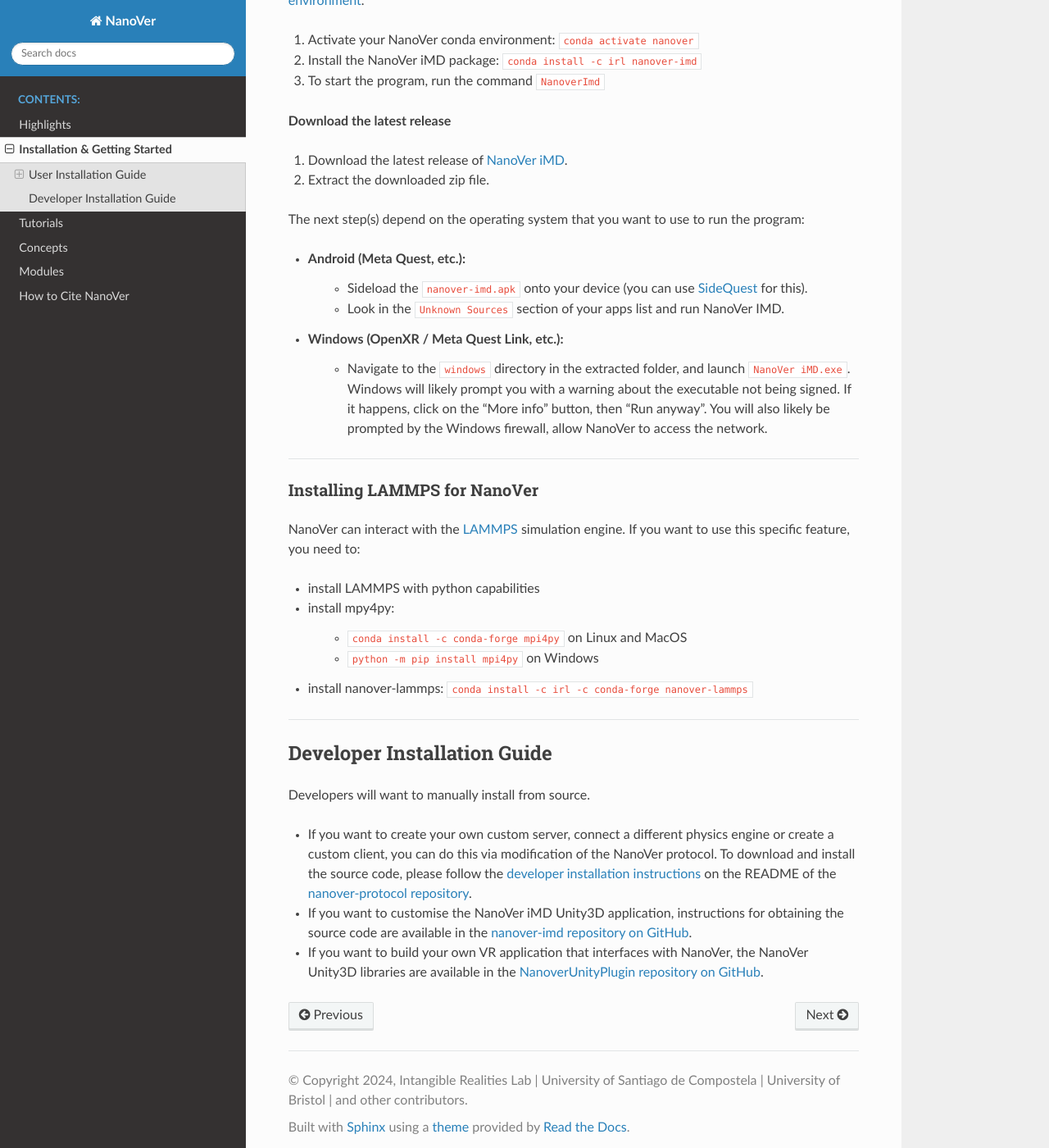
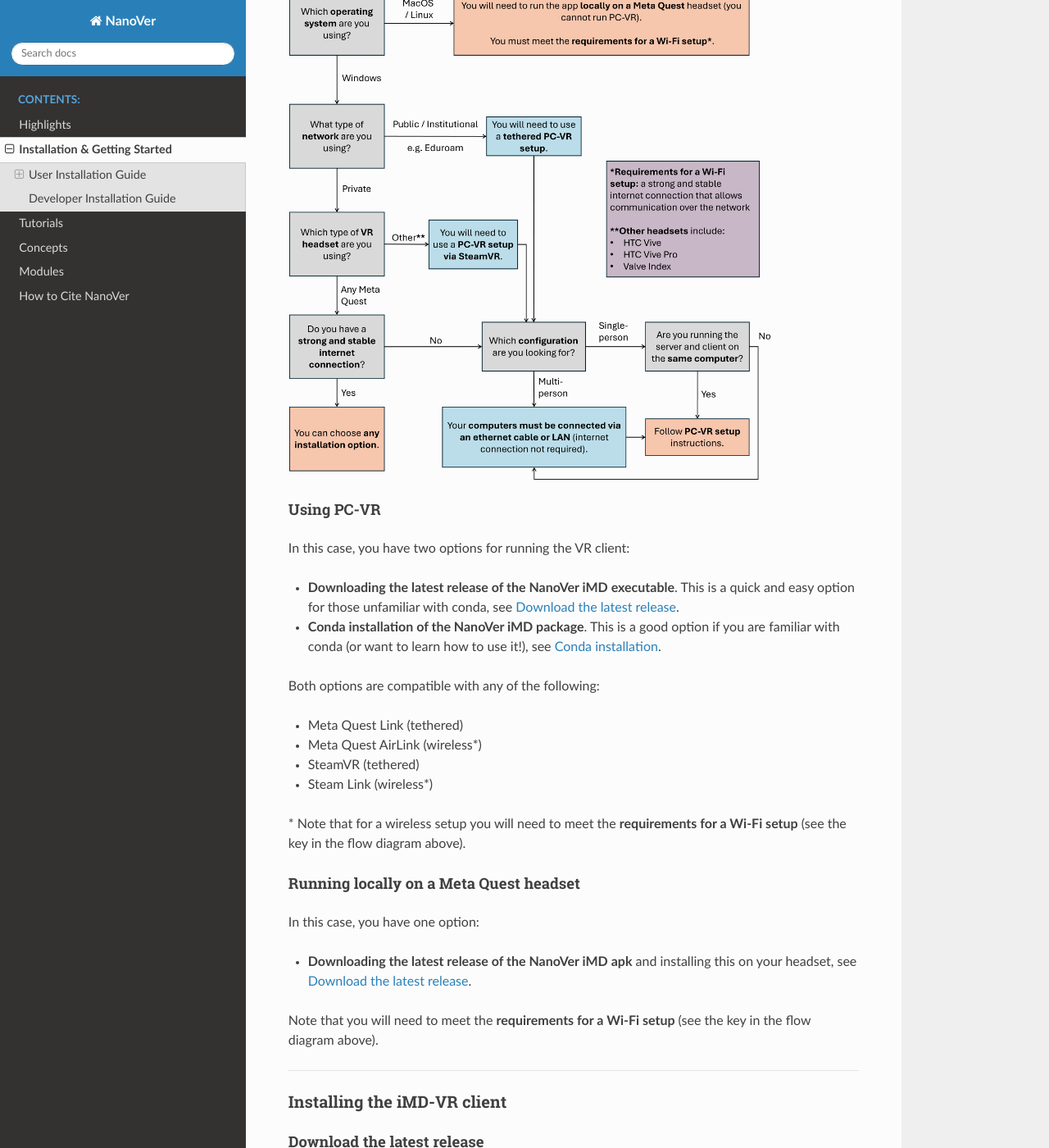
Before and after one commit to IRL2/nanover-docs, a Sphinx documentation site: the page built from source/installation.rst, in a window 1280 px wide and 1400 px high, scrolled down 1385 px. Shown: the whole window at 82% size. Built offline with Sphinx 7.4.7 and the Read the Docs theme 2.0.0, drawn with Linux system fonts in a browser that asks for light colours; pages that are not in the unit, such as notebooks, are missing from menus; the version number could not be read and is left out; some of the changed text lies outside the part shown.

Commit message:
Update VR client installation instructions (#66)
* Add instructions for choosing and setting up a VR client

Added a flow diagram to help users choose which setup they will need to run their VR client. Added more detailed instructions about the different setups and some guidance as to why you might choose each one.

* Add clarification to instructions

* Swap order of instructions and reformat

* Fix grammar

* Update flow chart

Change "setup" to "configuration" for choosing single- or multi-person.

* Add overview of installation + reformat

Added a paragraph explaining the different parts of the installation, in particular making it clear that the user only needs to install the VR client if they want to use VR (not necessarily obvious to a new user). Also did some reformatting + grammar fixes.

* Update wording

```diff
--- a/source/installation.rst
+++ b/source/installation.rst
@@ -12,18 +12,23 @@
 .. contents:: Contents
     :depth: 3
 
-~~~~
+----
 
 #######################
 User Installation Guide
 #######################
+
+This guide contains the information required to get NanoVer up and running on your computer! This includes
+creating a conda environment and installing the server, which is required for setting up and running simulations. You
+then have the option to install the iMD-VR client, which you can use for visualising and interacting with your simulations
+inside VR.
 
 .. _creating_conda_env:
 
 Creating a conda environment
 ############################
 
-#. Install Conda through whichever program you prefer, e.g. `Miniforge <https://github.com/conda-forge/miniforge>`_.
+#. Install conda through whichever program you prefer, e.g. `Miniforge <https://github.com/conda-forge/miniforge>`_.
 #. Open a terminal that you have conda installed in:
 
     * On Windows, this is Windows Powershell.
@@ -35,7 +40,7 @@
 
         conda create -n nanover "python>3.11"
 
-~~~~
+----
 
 Installing the server
 #####################
@@ -48,18 +53,77 @@
 
 For information on how to run NanoVer servers, check out the :ref:`tutorials <Tutorials>`.
 
-~~~~
+----
 
-Setting up the iMD-VR client
+Choosing your setup for the iMD-VR client
+#########################################
+
+If you wish to visualise and interact with your simulations in VR, you will need to install an iMD-VR client. Below is a
+flow diagram to help you decide which setup to use.
+
+.. image::  /_static/VR_client_flow_diagram.png
+  :width: 600
+
+Using PC-VR
+~~~~~~~~~~~
+
+In this case, you have two options for running the VR client:
+
+* **Downloading the latest release of the NanoVer iMD executable**. This is a quick and easy option for those unfamiliar with conda, see :ref:`download_latest_release_VR_client`.
+
+* **Conda installation of the NanoVer iMD package**. This is a good option if you are familiar with conda (or want to learn how to use it!), see :ref:`conda_installation_VR_client`.
+
+Both options are compatible with any of the following:
+
+* Meta Quest Link (tethered)
+* Meta Quest AirLink (wireless*)
+* SteamVR (tethered)
+* Steam Link (wireless*)
+
+\* Note that for a wireless setup you will need to meet the **requirements for a Wi-Fi setup** (see the key in the flow diagram above).
+
+Running locally on a Meta Quest headset
+~~~~~~~~~~~~~~~~~~~~~~~~~~~~~~~~~~~~~~~
+
+In this case, you have one option:
+
+* **Downloading the latest release of the NanoVer iMD apk** and installing this on your headset, see :ref:`download_latest_release_VR_client`.
+
+Note that you will need to meet the **requirements for a Wi-Fi setup** (see the key in the flow diagram above).
+
+----
+
+Installing the iMD-VR client
 ############################
 
-There are two ways to set up the iMD-VR client:
+.. _download_latest_release_VR_client:
 
-* conda installation of the NanoVer iMD package
-* downloading the latest release of NanoVer iMD (necessary to facilitate running natively on
-  VR headsets)
+Download the latest release
+~~~~~~~~~~~~~~~~~~~~~~~~~~~
 
-**Conda installation**
+#. Download the latest release of `NanoVer iMD <https://github.com/IRL2/nanover-imd/releases>`_.
+
+#. Extract the downloaded zip file.
+
+The next step depends on how you want to run the program:
+
+* **Using PC-VR**:
+    * Navigate to the ``windows`` directory in the extracted folder, and launch ``NanoVer iMD.exe``.
+    * The first time you run this, Windows will likely prompt you with a warning about the executable not being signed.
+      If this happens, click on the "More info" button, then "Run anyway". You will also likely be prompted by the
+      Windows firewall, allow NanoVer to access the network.
+
+* **Running locally on a Meta Quest headset**:
+    * Ensure that you have developer mode enabled on your headset (search online for up-to-date instructions).
+    * Sideload the ``nanover-imd.apk`` from the extracted zip file onto your device. You can use
+      `SideQuest <https://sidequestvr.com>`_ or the
+      `Meta Quest Developer Hub <https://developer.oculus.com/meta-quest-developer-hub/>`_ for this.
+    * Look in the ``Unknown Sources`` section of your apps list inside your headset and run ``NanoVer IMD``.
+
+.. _conda_installation_VR_client:
+
+Conda installation
+~~~~~~~~~~~~~~~~~~
 
 If you have not already set up a NanoVer conda environment, please refer to :ref:`creating_conda_env`.
 
@@ -69,26 +133,7 @@
 
 #. To start the program, run the command ``NanoverImd``
 
-**Download the latest release**
-
-#. Download the latest release of `NanoVer iMD <https://github.com/IRL2/nanover-imd/releases>`_.
-
-#. Extract the downloaded zip file.
-
-The next step(s) depend on the operating system that you want to use to run the program:
-
-* **Android (Meta Quest, etc.)**:
-    * Sideload the ``nanover-imd.apk`` onto your device (you can use `SideQuest <https://sidequestvr.com>`_
-      for this).
-    * Look in the ``Unknown Sources`` section of your apps list and run NanoVer IMD.
-
-* **Windows (OpenXR / Meta Quest Link, etc.)**:
-    * Navigate to the ``windows`` directory in the extracted folder, and launch ``NanoVer iMD.exe``. Windows will
-      likely prompt you with a warning about the executable not being signed. If it happens, click on the "More
-      info" button, then "Run anyway". You will also likely be prompted by the Windows firewall, allow NanoVer
-      to access the network.
-
-~~~~
+----
 
 Installing LAMMPS for NanoVer
 #############################
@@ -104,7 +149,7 @@
 
 * install nanover-lammps: ``conda install -c irl -c conda-forge nanover-lammps``
 
-~~~~
+----
 
 ############################
 Developer Installation Guide
```
Also changed, not shown: source/_static/VR_client_flow_diagram.png (added).
